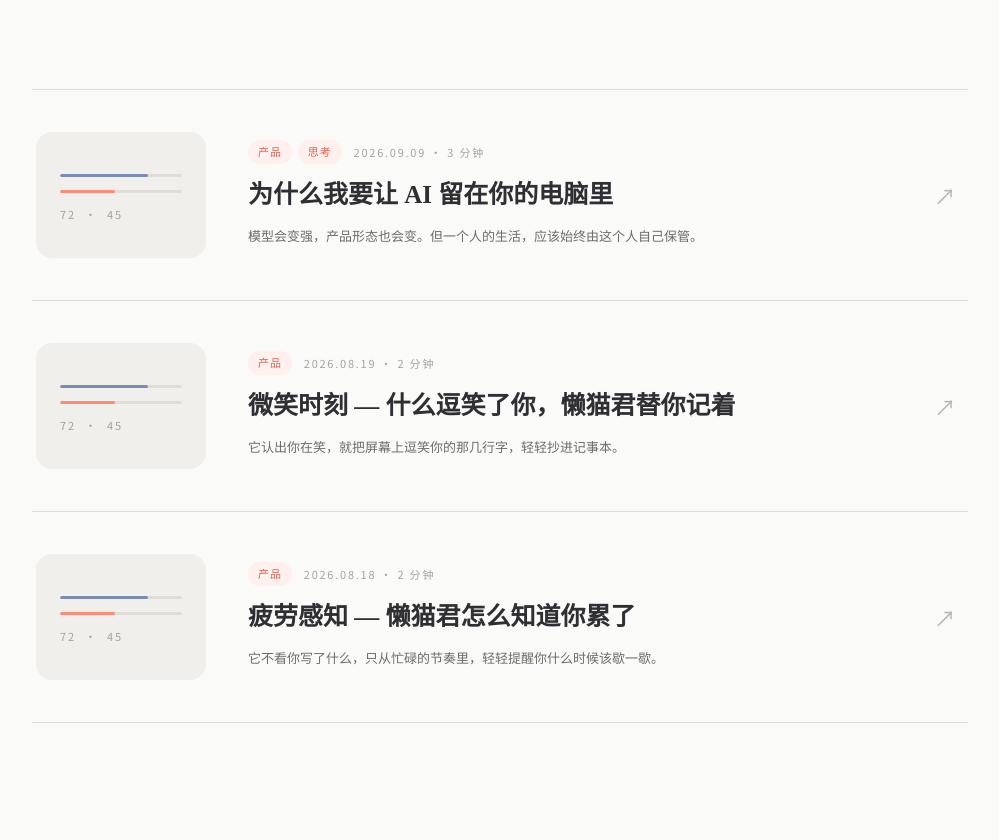
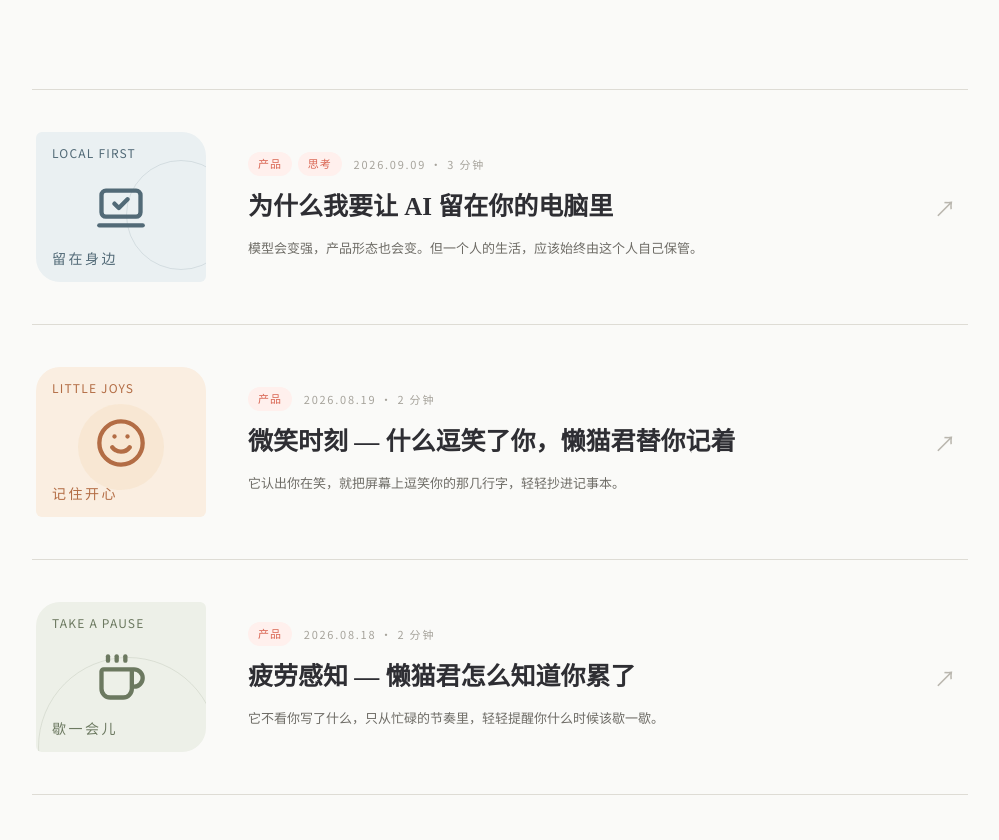
Before and after one commit to dozycat/dozycat, a plain HTML site: page site/blog/index.html in a window 1280 px wide. Shown: the part 466-1306 px from the top of the page, without its empty margins (140-1139 px from the left). Drawn offline with Linux system fonts and the light colour scheme.

Commit message:
Give blog articles distinct themed cover illustrations

```diff
--- a/site/blog/index.html
+++ b/site/blog/index.html
@@ -41,10 +41,11 @@
   <section class="blog-list" aria-label="全部手记">
     <article class="blog-card">
       <a class="blog-card-link" href="local-first/">
-        <span class="blog-card-visual" aria-hidden="true">
-          <span class="signal signal-mind"><i style="width:72%"></i></span>
-          <span class="signal signal-body"><i style="width:45%"></i></span>
-          <span class="signal-caption">72&nbsp;&nbsp;·&nbsp;&nbsp;45</span>
+        <span class="blog-card-visual cover-local" aria-hidden="true">
+          <span class="cover-eyebrow">LOCAL FIRST</span>
+          <span class="cover-orbit"></span>
+          <img class="cover-icon" src="../assets/blog/laptop-minimal-check.svg" alt="" width="52" height="52">
+          <span class="cover-caption">留在身边</span>
         </span>
         <span class="blog-card-copy">
           <span class="post-meta">
@@ -58,10 +59,11 @@
       </a>
     </article><article class="blog-card">
       <a class="blog-card-link" href="smile/">
-        <span class="blog-card-visual" aria-hidden="true">
-          <span class="signal signal-mind"><i style="width:72%"></i></span>
-          <span class="signal signal-body"><i style="width:45%"></i></span>
-          <span class="signal-caption">72&nbsp;&nbsp;·&nbsp;&nbsp;45</span>
+        <span class="blog-card-visual cover-smile" aria-hidden="true">
+          <span class="cover-eyebrow">LITTLE JOYS</span>
+          <span class="cover-orbit"></span>
+          <img class="cover-icon" src="../assets/blog/smile.svg" alt="" width="52" height="52">
+          <span class="cover-caption">记住开心</span>
         </span>
         <span class="blog-card-copy">
           <span class="post-meta">
@@ -75,10 +77,11 @@
       </a>
     </article><article class="blog-card">
       <a class="blog-card-link" href="fatigue/">
-        <span class="blog-card-visual" aria-hidden="true">
-          <span class="signal signal-mind"><i style="width:72%"></i></span>
-          <span class="signal signal-body"><i style="width:45%"></i></span>
-          <span class="signal-caption">72&nbsp;&nbsp;·&nbsp;&nbsp;45</span>
+        <span class="blog-card-visual cover-rest" aria-hidden="true">
+          <span class="cover-eyebrow">TAKE A PAUSE</span>
+          <span class="cover-orbit"></span>
+          <img class="cover-icon" src="../assets/blog/coffee.svg" alt="" width="52" height="52">
+          <span class="cover-caption">歇一会儿</span>
         </span>
         <span class="blog-card-copy">
           <span class="post-meta">
--- a/site/style.css
+++ b/site/style.css
@@ -487,20 +487,48 @@ sup.fn a { color: var(--coral); padding: 0 2px; }
 .blog-card-link:hover .blog-card-title,
 .blog-card-link:hover .blog-card-arrow { color: var(--coral); }
 .blog-card-visual {
-  height: 126px;
-  padding: 28px 24px 22px;
-  border-radius: 16px;
-  background: #F0EFEB;
+  position: relative;
+  height: 150px;
+  border-radius: 6px 24px 6px 24px;
+  overflow: hidden;
   display: flex;
-  flex-direction: column;
+  align-items: center;
   justify-content: center;
-  gap: 13px;
+  background: #EAF0F2;
+  color: #526A77;
+  isolation: isolate;
 }
-.signal { height: 3px; background: #DFDDD7; border-radius: 3px; overflow: hidden; }
-.signal i { display: block; height: 100%; border-radius: inherit; }
-.signal-mind i { background: var(--blue); }
-.signal-body i { background: var(--coral); }
-.signal-caption { font-size: 11px; letter-spacing: .18em; color: var(--muted); }
+.cover-smile { background: #FAEEE1; color: #B36D45; border-radius: 24px 24px 6px 6px; }
+.cover-rest { background: #EDF0E8; color: #6C7960; border-radius: 24px 6px 24px 6px; }
+.cover-eyebrow {
+  position: absolute;
+  top: 14px;
+  left: 16px;
+  font-size: 12px;
+  letter-spacing: .1em;
+  line-height: 1.2;
+}
+.cover-orbit {
+  position: absolute;
+  width: 110px;
+  height: 110px;
+  border: 1px solid currentColor;
+  opacity: .15;
+  border-radius: 50%;
+  right: -30px;
+  top: 28px;
+  z-index: -1;
+}
+.cover-smile .cover-orbit { width: 86px; height: 86px; right: 42px; top: 37px; background: #E9B971; border: 0; opacity: .13; }
+.cover-rest .cover-orbit { width: 180px; height: 180px; right: -12px; top: 55px; }
+.cover-icon { display: block; width: 52px; height: 52px; margin-top: 2px; transition: transform .2s ease; }
+.cover-caption { position: absolute; bottom: 14px; left: 16px; font-size: 14px; letter-spacing: .18em; }
+.blog-card-link:hover .cover-icon { transform: translateY(-3px); }
+.blog-card-link:focus-visible { outline: 2px solid var(--coral); outline-offset: 6px; }
+@media (prefers-reduced-motion: reduce) {
+  .cover-icon { transition: none; }
+  .blog-card-link:hover .cover-icon { transform: none; }
+}
 .blog-card-copy { display: flex; flex-direction: column; align-items: flex-start; }
 .post-meta { display: flex; align-items: center; flex-wrap: wrap; gap: 12px; }
 .post-tags { display: inline-flex; align-items: center; flex-wrap: wrap; gap: 6px; }
```
Also changed, not shown: site/assets/blog/coffee.svg (added), site/assets/blog/laptop-minimal-check.svg (added), site/assets/blog/smile.svg (added), 2 other files.
